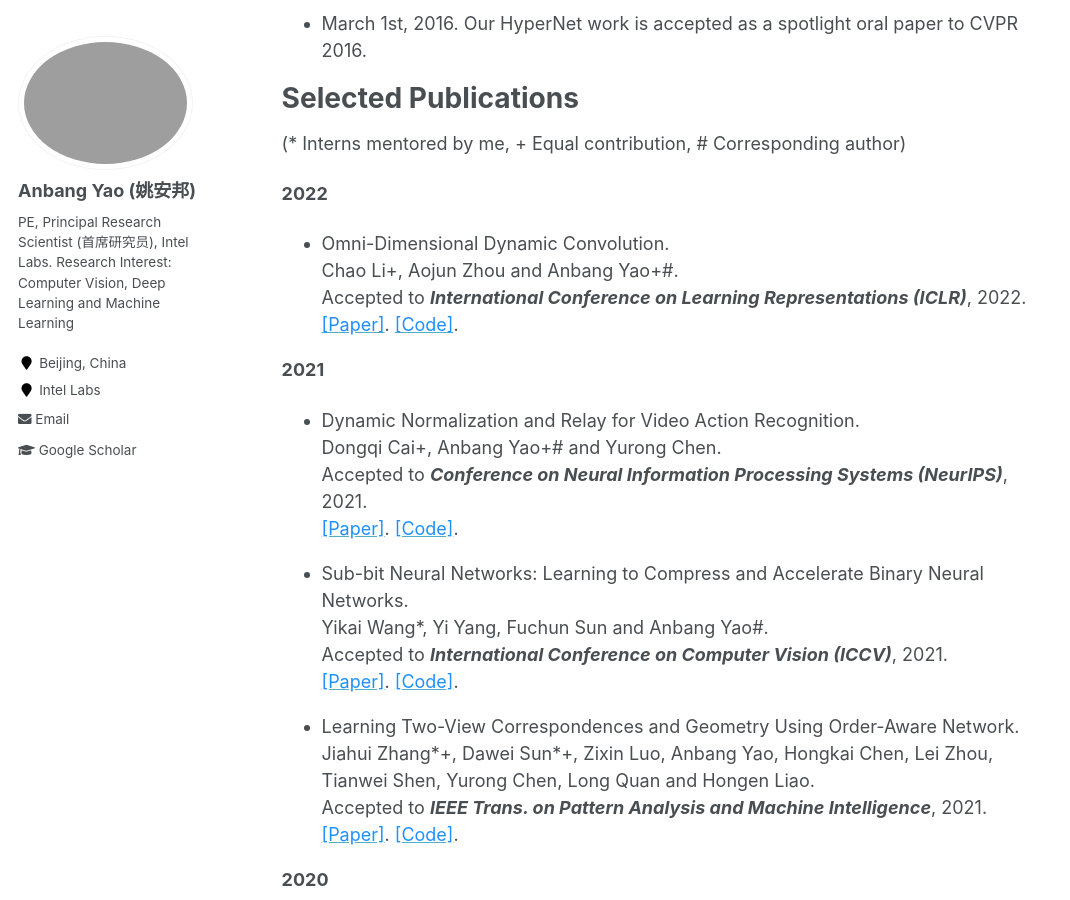
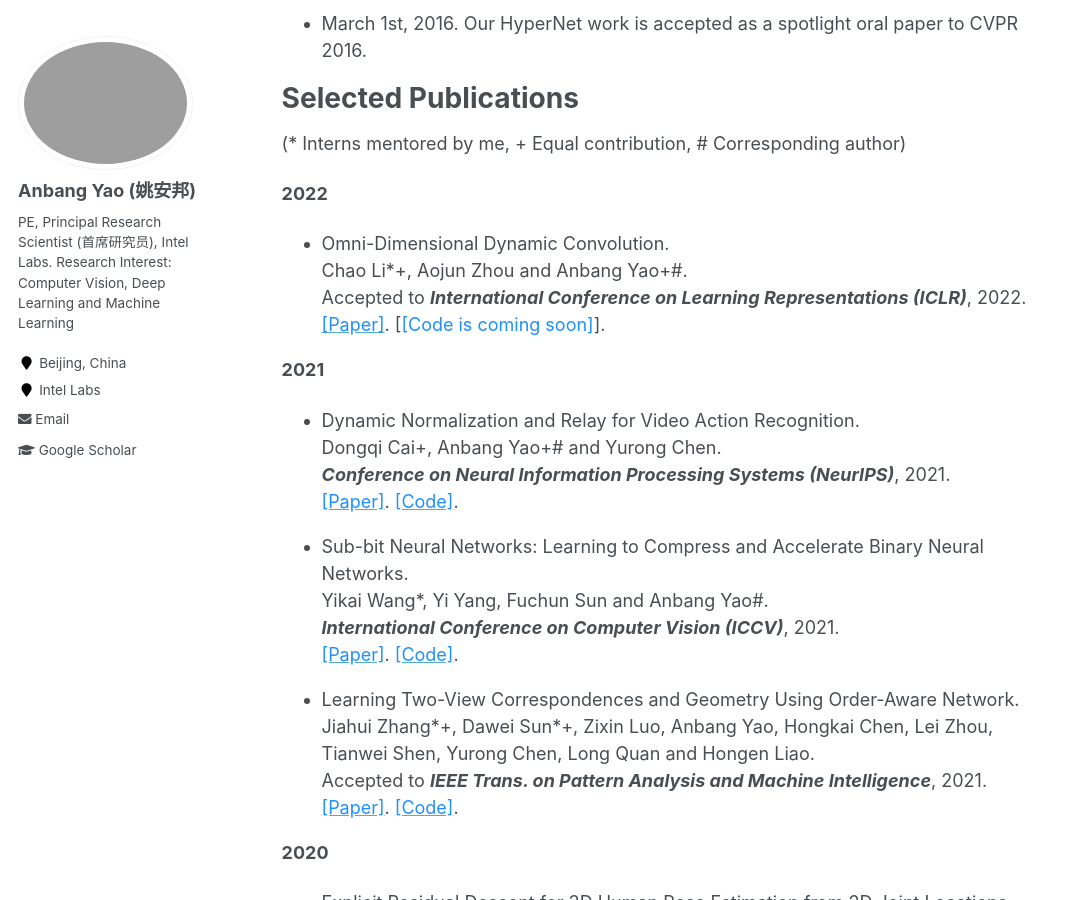
Before and after one commit to YaoAnbang/YaoAnbang.github.io, a Jekyll site: the page built from _pages/about.md, in a window 1280 px wide and 900 px high, scrolled down 1721 px. Shown: the whole window, without its empty margins (0-1070 px from the left). Built offline with Jekyll 4.4.1, drawn with Linux system fonts in a browser that asks for light colours.

Commit message:
Update about.md

```diff
--- a/_pages/about.md
+++ b/_pages/about.md
@@ -46,17 +46,17 @@ Selected Publications
 
 **2022**
 <!-- <blockquote> -->
-+ Omni-Dimensional Dynamic Convolution.<br> Chao Li\+, Aojun Zhou and Anbang Yao\+\#.<br> Accepted to <em>**International Conference on Learning Representations (ICLR)**</em>, 2022.<br> [<font color="DodgerBlue">[Paper]</font>](https://openreview.net/forum?id=DmpCfq6Mg39&referrer=%5BAuthor%20Console%5D(%2Fgroup%3Fid%3DICLR.cc%2F2022%2FConference%2FAuthors%23your-submissions)). [<font color="DodgerBlue">[Code]</font>](https://openreview.net/forum?id=DmpCfq6Mg39&referrer=%5BAuthor%20Console%5D(%2Fgroup%3Fid%3DICLR.cc%2F2022%2FConference%2FAuthors%23your-submissions)).<br>
++ Omni-Dimensional Dynamic Convolution.<br> Chao Li\*\+, Aojun Zhou and Anbang Yao\+\#.<br> Accepted to <em>**International Conference on Learning Representations (ICLR)**</em>, 2022.<br> [<font color="DodgerBlue">[Paper]</font>](https://openreview.net/forum?id=DmpCfq6Mg39&referrer=%5BAuthor%20Console%5D(%2Fgroup%3Fid%3DICLR.cc%2F2022%2FConference%2FAuthors%23your-submissions)). [<font color="DodgerBlue">[Code is coming soon]</font>].<br>
 <!--</blockquote> -->
 
 **2021**
 
 <!-- <blockquote> -->
-+ Dynamic Normalization and Relay for Video Action Recognition.<br> Dongqi Cai\+, Anbang Yao\+\# and Yurong Chen.<br> Accepted to <em>**Conference on Neural Information Processing Systems (NeurIPS)**</em>, 2021.<br> [<font color="DodgerBlue">[Paper]</font>](https://proceedings.neurips.cc/paper/2021/hash/5bd529d5b07b647a8863cf71e98d651a-Abstract.html). [<font color="DodgerBlue">[Code]</font>](https://github.com/caidonkey/dnr).<br>
++ Dynamic Normalization and Relay for Video Action Recognition.<br> Dongqi Cai\+, Anbang Yao\+\# and Yurong Chen.<br> <em>**Conference on Neural Information Processing Systems (NeurIPS)**</em>, 2021.<br> [<font color="DodgerBlue">[Paper]</font>](https://proceedings.neurips.cc/paper/2021/hash/5bd529d5b07b647a8863cf71e98d651a-Abstract.html). [<font color="DodgerBlue">[Code]</font>](https://github.com/caidonkey/dnr).<br>
 <!--</blockquote> -->
 
 <!-- <blockquote> -->
-+ Sub-bit Neural Networks: Learning to Compress and Accelerate Binary Neural Networks.<br> Yikai Wang\*, Yi Yang, Fuchun Sun and Anbang Yao\#.<br> Accepted to <em>**International Conference on Computer Vision (ICCV)**</em>, 2021.<br> [<font color="DodgerBlue">[Paper]</font>](https://openaccess.thecvf.com/content/ICCV2021/papers/Wang_Sub-Bit_Neural_Networks_Learning_To_Compress_and_Accelerate_Binary_Neural_ICCV_2021_paper.pdf). [<font color="DodgerBlue">[Code]</font>](https://github.com/yikaiw/SNN).<br>
++ Sub-bit Neural Networks: Learning to Compress and Accelerate Binary Neural Networks.<br> Yikai Wang\*, Yi Yang, Fuchun Sun and Anbang Yao\#.<br> <em>**International Conference on Computer Vision (ICCV)**</em>, 2021.<br> [<font color="DodgerBlue">[Paper]</font>](https://openaccess.thecvf.com/content/ICCV2021/papers/Wang_Sub-Bit_Neural_Networks_Learning_To_Compress_and_Accelerate_Binary_Neural_ICCV_2021_paper.pdf). [<font color="DodgerBlue">[Code]</font>](https://github.com/yikaiw/SNN).<br>
 <!--</blockquote> -->
 
 <!-- <blockquote> -->
```
